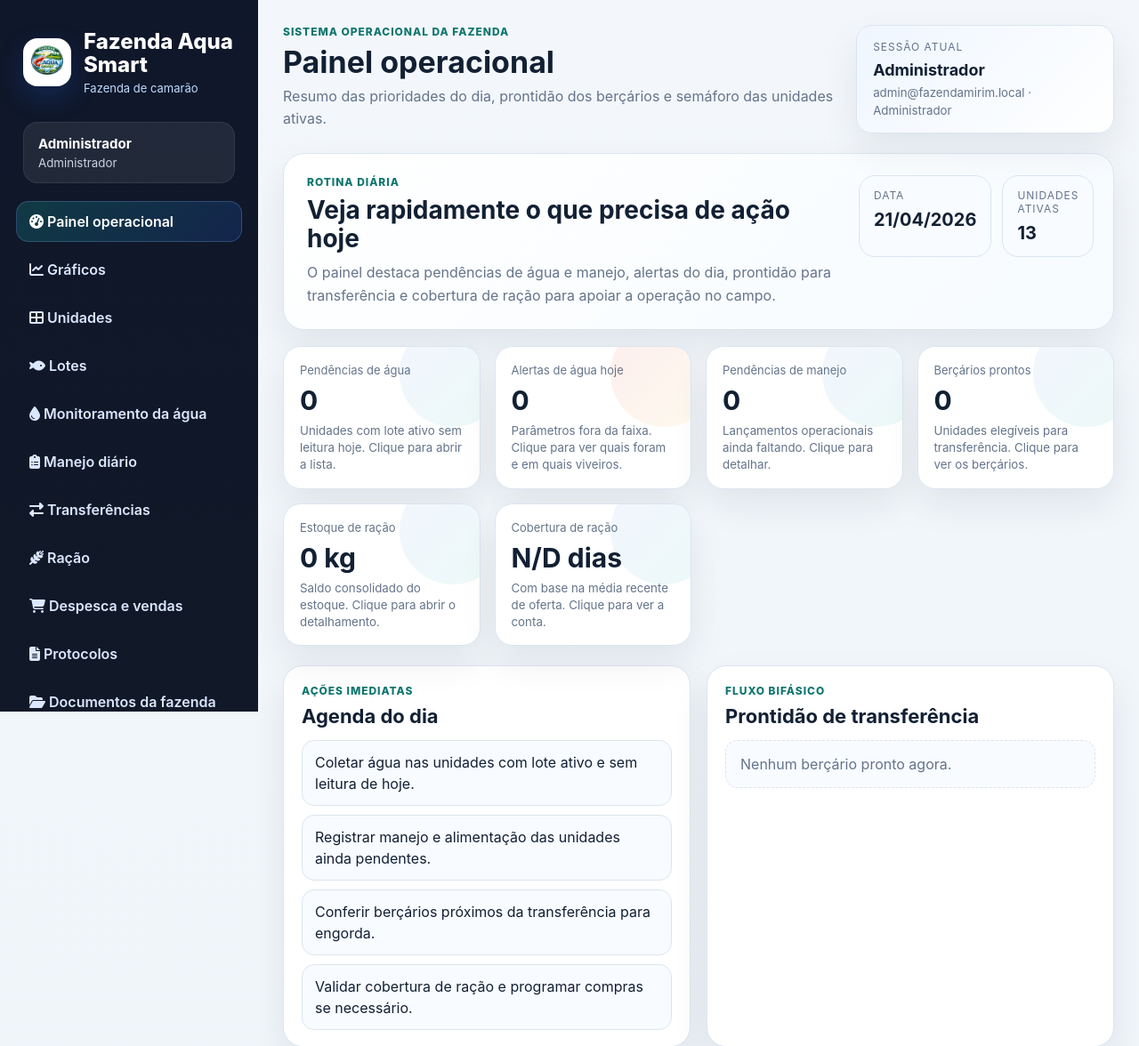
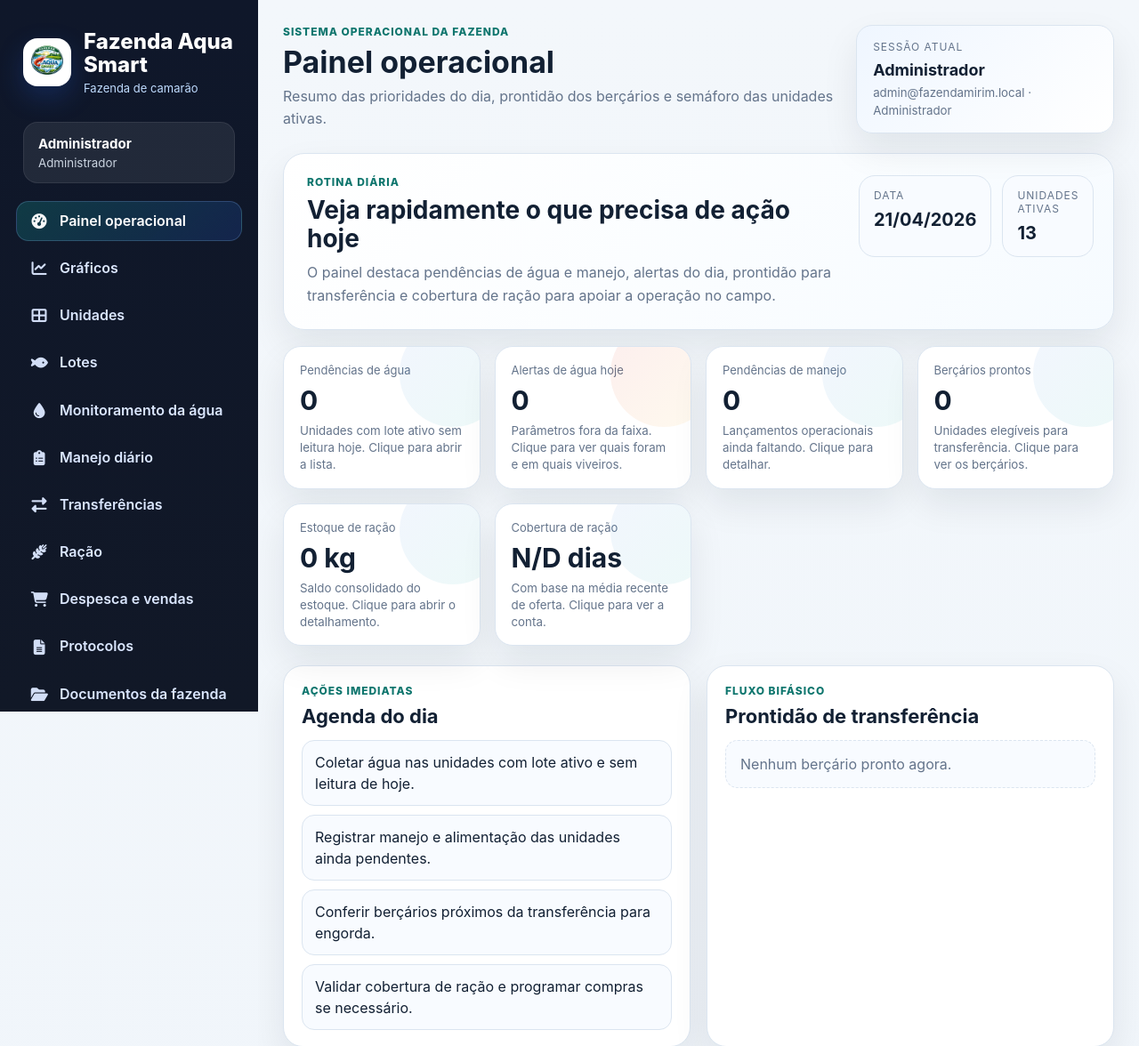
Before and after one commit to mvoc95-create/aquasmart, a Flask app: page / in a window 1280 px wide. Shown: the top 1176 px of the page at 89% size. Run offline with Flask 3, Linux system fonts and the light colour scheme; a user stored in the database is signed in; data comes from the database, SQL or seed files in the repository; data that the repository does not hold is empty.

Commit message:
Add files via upload

```diff
--- a/static/style.css
+++ b/static/style.css
@@ -32,9 +32,13 @@ a{text-decoration:none;color:inherit}
 .user-chip strong{display:block;font-size:15px}
 .user-chip small{display:block;color:#cbd5e1;margin-top:4px}
 .nav-list{display:flex;flex-direction:column;gap:8px}
-.nav-link{display:block;padding:12px 14px;border-radius:14px;color:#dbe7ff;background:transparent;font-weight:600;border:1px solid transparent;transition:.18s ease}
+.nav-link{display:flex;align-items:center;gap:12px;padding:12px 14px;border-radius:14px;color:#dbe7ff;background:transparent;font-weight:600;border:1px solid transparent;transition:.18s ease}
+.nav-icon{width:22px;min-width:22px;display:inline-flex;align-items:center;justify-content:center;font-size:17px;opacity:.96}
+.nav-icon i{width:1.1em;text-align:center}
+.nav-text{line-height:1.2}
 .nav-link:hover{background:rgba(255,255,255,.06);border-color:rgba(255,255,255,.06)}
 .nav-link.active{background:linear-gradient(135deg,rgba(20,184,166,.22),rgba(37,99,235,.18));border-color:rgba(147,197,253,.22);color:#fff}
+.nav-link.active .nav-icon{color:#fff}
 .sidebar-footer{margin-top:auto;background:rgba(255,255,255,.06);border:1px solid rgba(255,255,255,.08);padding:16px;border-radius:16px}
 .sidebar-label{font-size:12px;text-transform:uppercase;letter-spacing:.08em;color:#93c5fd;margin-bottom:6px}
 .sidebar-value{font-size:22px;font-weight:800;margin-bottom:6px}
```
